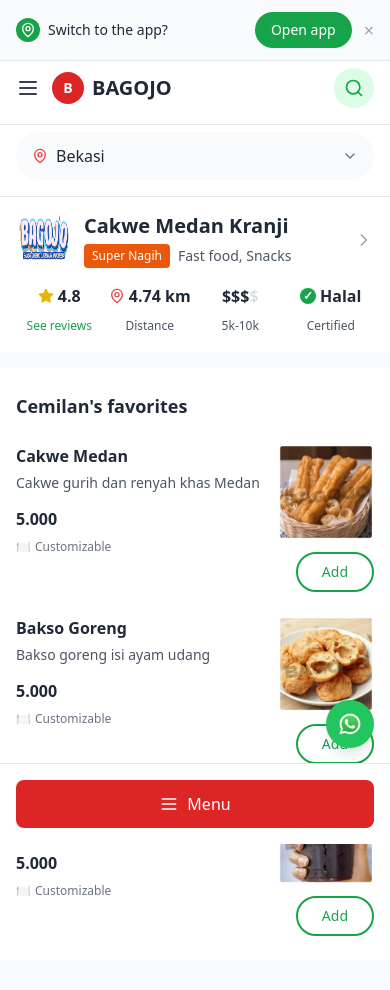
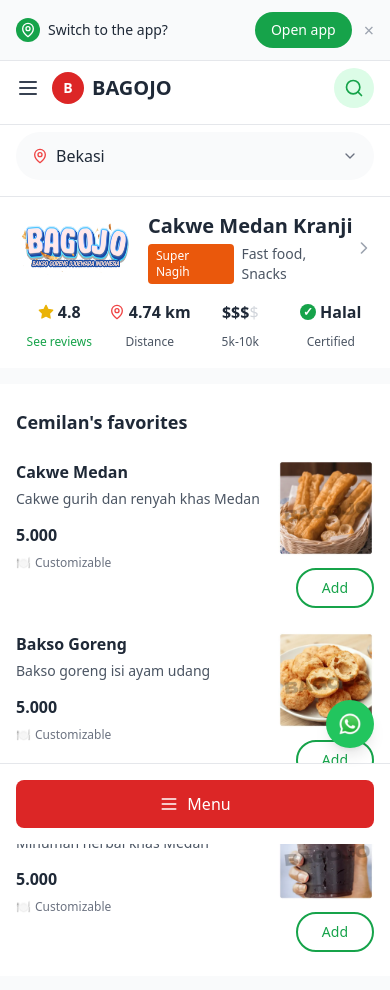
Before and after one commit to joeaurick/cakwemedan, a Next.js app: page / in a window 390 px wide. Shown: the top 990 px of the page. Built offline with nearby package versions, Linux system fonts and the light colour scheme.

Commit message:
Move promo banner below header for cleaner mobile layout

```diff
--- a/src/app/page.tsx
+++ b/src/app/page.tsx
@@ -92,9 +92,9 @@ export default function Home() {
             <Image
               src="/images/logo-bagojo.png"
               alt="Logo Bagojo"
-              width={56}
+              width={120}
               height={56}
-              className="w-14 h-14 rounded-lg"
+              className="w-18 h-14 rounded-lg"
             />
             <div>
               <h1 className="text-xl font-bold text-gray-800">Cakwe Medan Kranji</h1>
```
